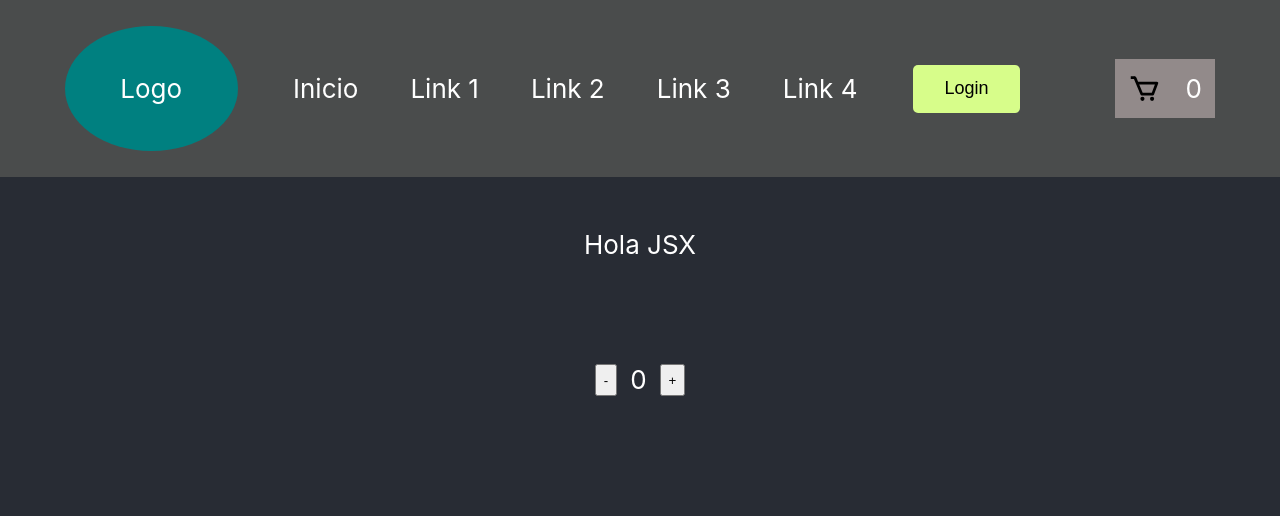
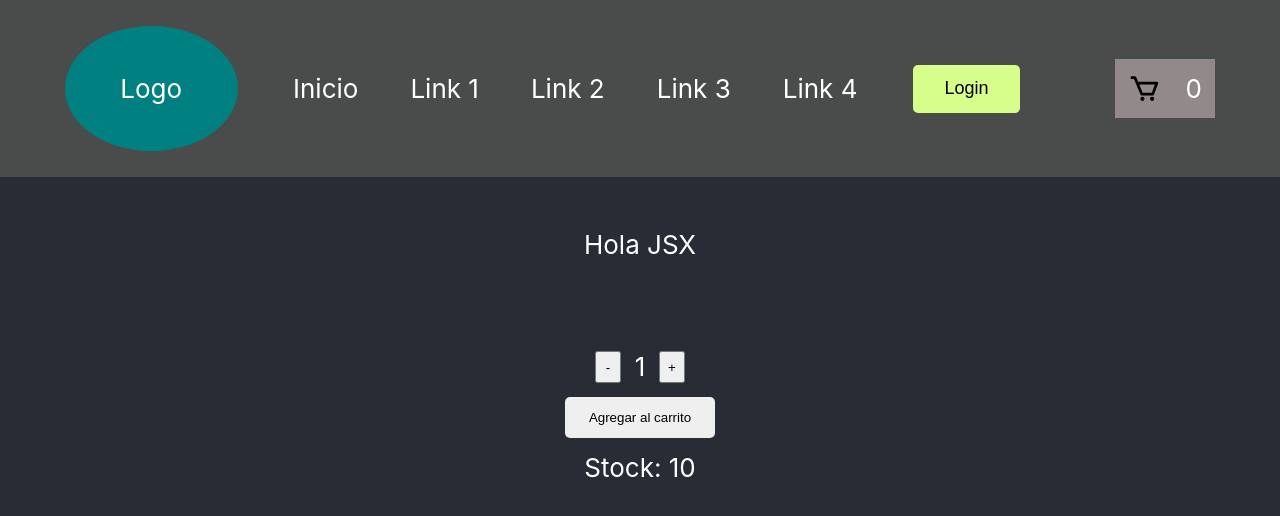
Before and after one commit to Nicosetzes/ReactJsCoder, a React (Create React App) app: page / in a window 1280 px wide. Shown: the top 516 px of the page. Built offline with nearby package versions, Linux system fonts and the light colour scheme.

Commit message:
I've updated the Counter component (now it's ItemCount). This is for the class 05 assignment.

```diff
--- a/src/App.css
+++ b/src/App.css
@@ -17,4 +17,5 @@ main {
   display: flex;
   flex-direction: column;
   justify-content: center;
+  width: 100vw;
 }
--- a/src/App.js
+++ b/src/App.js
@@ -1,7 +1,7 @@
 import React, { useState } from 'react';
 import './App.css';
-import { Counter } from './components/Counter';
-import './components/Counter.css'
+import { ItemCount } from './components/ItemCount';
+import './components/ItemCount.css'
 import { NavBar } from './components/NavBar'
 import './components/NavBar.css'
 import { ItemListContainer } from './components/ItemListContainer'
@@ -9,11 +9,24 @@ import './components/ItemListContainer.css'
 
 function App() {
 
-  const [count, setCount] = useState(0)
 
-  const add = () => { setCount(count + 1) }
+  const stock = 10;
 
-  const substract = () => { setCount(count - 1) }
+  const [count, setCount] = useState(1)
+
+  const add = () => {
+    if (count >= stock) {
+      alert("No puedes agregar más, supera el stock")
+    }
+    else {
+      setCount(count + 1) }
+    }
+
+  const substract = () => {
+    if(count > 1) {
+      setCount(count - 1)
+    }
+  }
 
   return (
     <div className="App">
@@ -22,7 +35,7 @@ function App() {
       </header>
       <main>
         <ItemListContainer greeting="JSX" />
-        <Counter value={count} onAdd={add} onSubstract={substract} />
+        <ItemCount value={count} stock={10} onAdd={add} onSubstract={substract} />
       </main>
     </div>
   );
--- a/src/components/Counter.css
+++ /dev/null
@@ -1,21 +0,0 @@
-* {
-    box-sizing: border-box;
-    margin: 0;
-    padding: 0;
-}
-
-.counter {
-    border: 0;
-    border-radius: 5px;
-    display: flex;
-    flex-direction: row;
-    justify-content: center;
-    margin: 2em auto;
-    width: 50%;
-}
-
-.counter button {
-    margin: 0 1em;
-    padding: 0.5em;
-    width: 2em;
-}
--- a/src/components/Counter.js
+++ /dev/null
@@ -1,9 +0,0 @@
-export const Counter = ({value , onAdd , onSubstract}) => {
-    return (
-        <div className="counter">
-            <button onClick={onSubstract}>-</button>
-            <span>{value}</span>
-            <button onClick={onAdd}>+</button>
-        </div>
-    )
-}
--- /dev/null
+++ b/src/components/ItemCount.css
@@ -0,0 +1,37 @@
+* {
+    box-sizing: border-box;
+    margin: 0;
+    padding: 0;
+}
+
+.counterContainer {
+    align-items: center;
+    border: 0;
+    border-radius: 5px;
+    display: flex;
+    flex-direction: column;
+    justify-content: center;
+    margin: 1.5em auto;
+    text-align: center;
+    width: 30%;
+}
+
+.counterContainer .addProducts {
+    border: 0;
+    border-radius: 5px;
+    cursor: pointer;
+    margin: 1em 0;
+    padding: 1em 1em;
+    width: 150px;
+}
+
+.counter {
+    display: flex;
+    flex-direction: row;
+}
+
+.counter button {
+    margin: 0 1em;
+    padding: 0.5em;
+    width: 2em;
+}
--- /dev/null
+++ b/src/components/ItemCount.js
@@ -0,0 +1,13 @@
+export const ItemCount = ({ value, stock, onAdd, onSubstract }) => {
+    return (
+        <div className="counterContainer">
+            <div className="counter">
+                <button onClick={onSubstract}>-</button>
+                <span>{value}</span>
+                <button onClick={onAdd}>+</button>
+            </div>
+            <button className="addProducts">Agregar al carrito</button>
+            <span>Stock: {stock}</span>
+        </div>
+    )
+}
```
